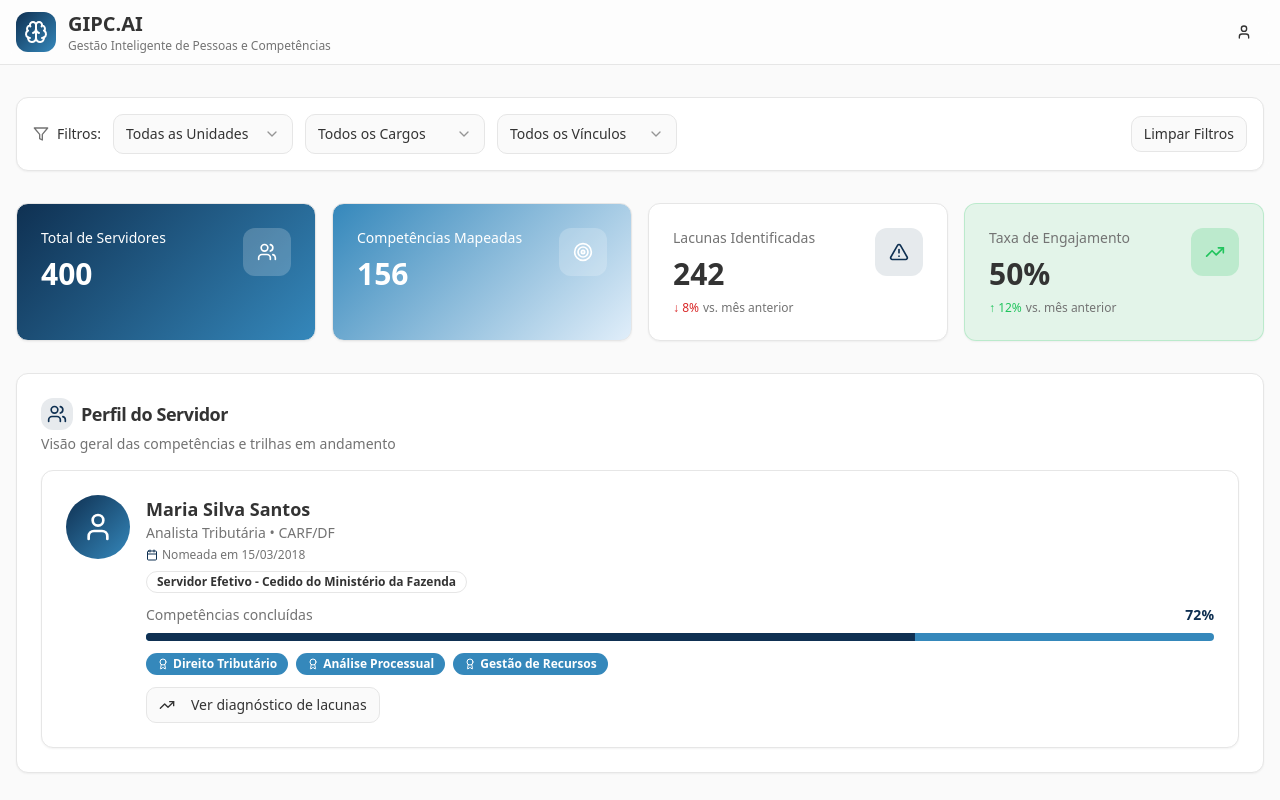
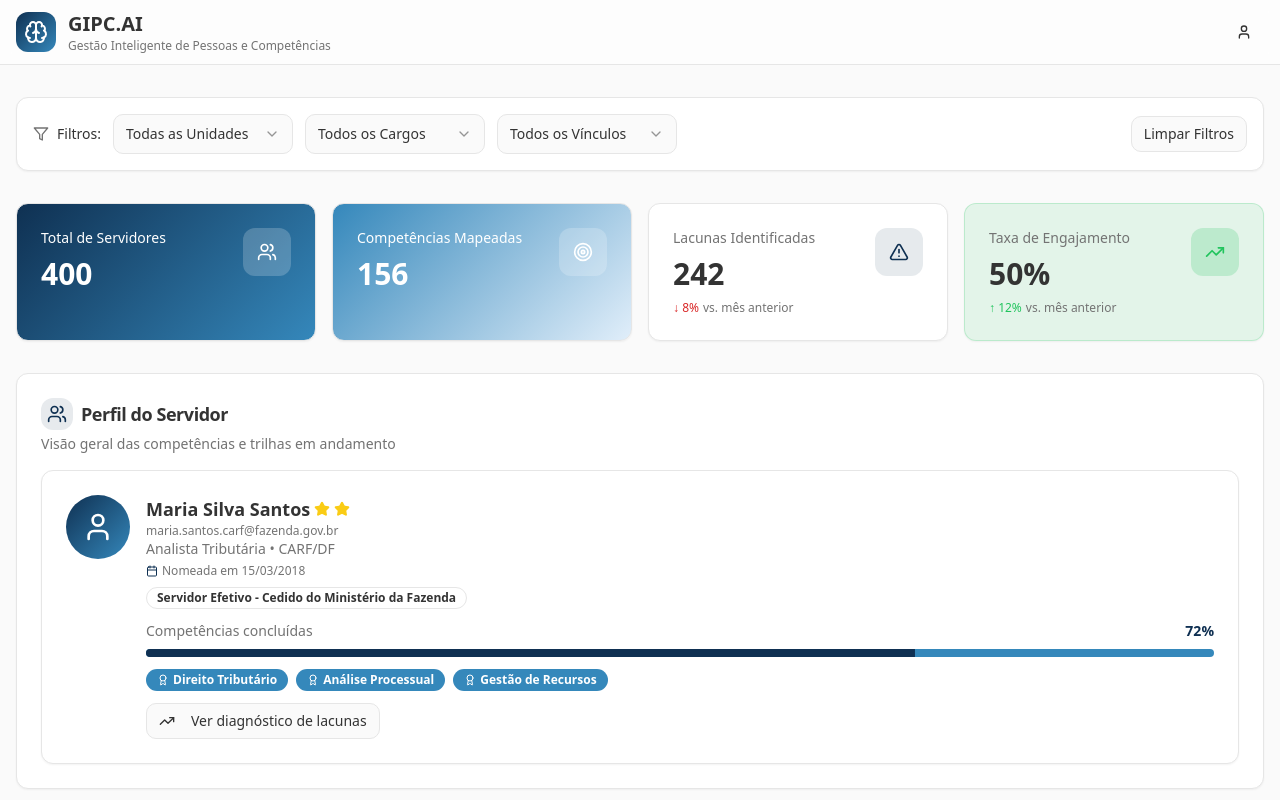
Before and after one commit to PedroAugustokkkk/carf-hackaton, a React (Vite) app: page / in a window 1280 px wide. Shown: the top 800 px of the page. Built offline with nearby package versions, Linux system fonts and the light colour scheme; the HTML template or start-up script is replaced by a standard one.

Commit message:
sua mensagem

```diff
--- a/src/components/ProfileCard.tsx
+++ b/src/components/ProfileCard.tsx
@@ -1,4 +1,4 @@
-import { User, Award, TrendingUp, Calendar } from "lucide-react";
+import { User, Award, TrendingUp, Calendar, Star } from "lucide-react";
 import { Card, CardContent } from "@/components/ui/card";
 import { Progress } from "@/components/ui/progress";
 import { Badge } from "@/components/ui/badge";
@@ -9,6 +9,7 @@ const ProfileCard = () => {
   const servidorData = {
     id: 101,
     nome: "Maria Silva Santos",
+    estrelas: 2, // número de estrelas que o servidor possui
     email: "maria.santos.carf@fazenda.gov.br",
     funcao: "Analista Tributária",
     unidade: "CARF/DF",
@@ -68,22 +69,35 @@ const ProfileCard = () => {
 
           <div className="flex-1 space-y-3">
             <div>
-              <h3 className="text-lg font-semibold">{servidorData.nome}</h3>
+              {/* Nome + Estrelas */}
+              <h3 className="text-lg font-semibold flex items-center gap-1">
+                {servidorData.nome}
+                {Array.from({ length: servidorData.estrelas }).map((_, i) => (
+                  <Star key={i} className="h-4 w-4 text-yellow-400 fill-yellow-400" />
+                ))}
+              </h3>
+
+              {/* Email */}
+              <p className="text-xs text-muted-foreground">{servidorData.email}</p>
+
+              {/* Função e Unidade */}
               <p className="text-sm text-muted-foreground">
                 {servidorData.funcao} • {servidorData.unidade}
               </p>
 
-              {/* ✅ Data de Nomeação adicionada aqui */}
+              {/* Data de Nomeação */}
               <p className="text-xs text-muted-foreground flex items-center gap-1 mt-1">
                 <Calendar className="h-3 w-3 text-primary" />
                 Nomeada em {servidorData.dataNomeacao}
               </p>
 
+              {/* Vínculo */}
               <Badge variant="outline" className="mt-2">
                 {servidorData.vinculo}
               </Badge>
             </div>
 
+            {/* Barra de Progresso */}
             <div className="space-y-2">
               <div className="flex items-center justify-between text-sm">
                 <span className="text-muted-foreground">Competências concluídas</span>
@@ -94,6 +108,7 @@ const ProfileCard = () => {
               <Progress value={servidorData.competenciasConcluidas} className="h-2" />
             </div>
 
+            {/* Competências */}
             <div className="flex flex-wrap gap-2">
               {servidorData.competencias.map((comp) => (
                 <Badge key={comp} variant="secondary" className="flex items-center gap-1">
@@ -103,6 +118,7 @@ const ProfileCard = () => {
               ))}
             </div>
 
+            {/* Botão de Diagnóstico */}
             <Button
               size="sm"
               variant="outline"
```
